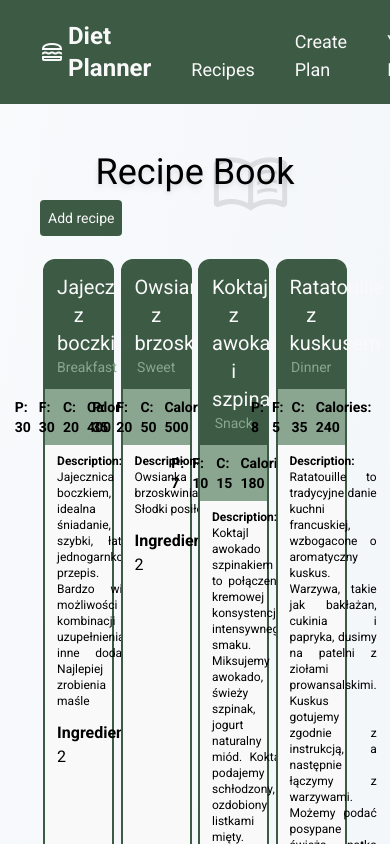
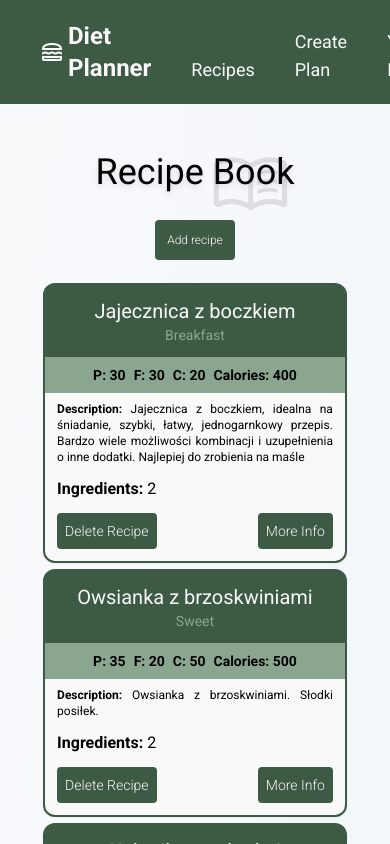
Before and after one commit to JacekGaw/Diet-Planner, a React (Create React App) app: page /Recipes in a window 390 px wide. Shown: the top 844 px of the page. Built offline with nearby package versions, Linux system fonts and the light colour scheme.

Commit message:
Refactor Recipes page, add clearing inputs after form submit, improve responsibility

```diff
--- a/src/components/UI/Modal.jsx
+++ b/src/components/UI/Modal.jsx
@@ -11,7 +11,6 @@ const Modal = forwardRef(function Modal({className, children, onClose}, ref){
             },
             close() {
                 button.current.click();
-
             }
         };
     });
--- a/src/pages/recipes/AddRecipe.jsx
+++ b/src/pages/recipes/AddRecipe.jsx
@@ -5,7 +5,7 @@ import { RecipesContext } from "../../store/recipes-context";
 import AddRecipeIngredients from "./AddRecipeIngredients";
 import Button from "../../components/UI/Button";
 
-const AddRecipe = () => {
+const AddRecipe = ({onClose}) => {
   const { recipeAdd } = useContext(RecipesContext);
   const modal = useRef();
   const titleRef = useRef();
@@ -19,7 +19,6 @@ const AddRecipe = () => {
   const ingredientsRef = useRef();
 
   const handleSave = () => {
-    console.log(titleRef.current.value === '');
     if (
       titleRef.current.value.trim() === '' ||
       proteinRef.current.value.trim() === '' ||
@@ -30,6 +29,7 @@ const AddRecipe = () => {
       setErrorMessage(<p className="mb-5 text-red-700">"Fields cannot be empty!"</p>);
       modal.current.open();
     } else {
+      onClose();
       recipeAdd({
         title: titleRef.current.value,
         category: categoryRef.current.value,
@@ -39,7 +39,14 @@ const AddRecipe = () => {
         carbohydrates: parseInt(carbRef.current.value),
         calories: parseInt(caloriesRef.current.value),
         ingredients: ingredientsRef.current.getIngredients()
-      });
+      })
+      titleRef.current.value = '';
+      descRef.current.value = '';
+      proteinRef.current.value = '';
+      fatsRef.current.value = '';
+      carbRef.current.value = '';
+      caloriesRef.current.value = '';
+      ingredientsRef.current.clearInputs();
     }
   };
 
--- a/src/pages/recipes/AddRecipeIngredients.jsx
+++ b/src/pages/recipes/AddRecipeIngredients.jsx
@@ -18,6 +18,10 @@ const AddRecipeIngredients = forwardRef((props, ref) => {
       return {
         getIngredients() {
           return [...ingredients];
+        },
+        clearInputs() {
+          ingredientRef.current.value = "";
+          amountRef.current.value = "";
         },
       };
     },
--- a/src/pages/recipes/Recipes.jsx
+++ b/src/pages/recipes/Recipes.jsx
@@ -2,6 +2,7 @@ import React, { useState, useRef } from "react";
 import AddRecipe from "./AddRecipe";
 import RecipesList from "./RecipesList";
 import Modal from "../../components/UI/Modal";
+import Button from "../../components/UI/Button";
 
 const Recipes = () => {
   const modalRef = useRef();
@@ -10,13 +11,17 @@ const Recipes = () => {
     modalRef.current.open();
   };
 
+  const handleCloseModal = () => {
+    modalRef.current.close();
+  }
+
 
   return (
     <>
       <Modal ref={modalRef}>
-        <AddRecipe />
+        <AddRecipe onClose={handleCloseModal} />
       </Modal>
-      <section className=" z-0 flex flex-col ">
+      <section className=" z-0 flex flex-col items-center">
         <header className="w-full relative p-2 z-50 ">
           <h2 className="text-center text-4xl font-regular z-50 drop-shadow-md">
             Recipe Book
@@ -25,18 +30,20 @@ const Recipes = () => {
             menu_book
           </span>
         </header>
-        <div className="max-w-[500px]">
-          <button
+        <div className="w-fulll flex  justify-end">
+
+          <Button
             onClick={handleChangeVisibility}
-            className="bg-dark-green text-white rounded p-2 text-sm mb-5"
+            className="bg-dark-green text-white font-light rounded p-2 text-xs my-5"
           >
             Add recipe
-          </button>
+          </Button>
+
         </div>
         <div className="flex w-full justify-center">
         <RecipesList
           className="flex flex-wrap z-50 max-w-screen-xl"
-          cardStyle="z-50 w-[23%] m-[1%] bg-white rounded-xl flex flex-col justify-between border-2 border-dark-green"
+          cardStyle="z-50 w-[100%] sm:w-[48%] md:w-[31.3%] xl:w-[23%] m-[1%] bg-white rounded-xl flex flex-col justify-between border-2 border-dark-green shadow-sm"
         />
         </div>
       </section>
```
